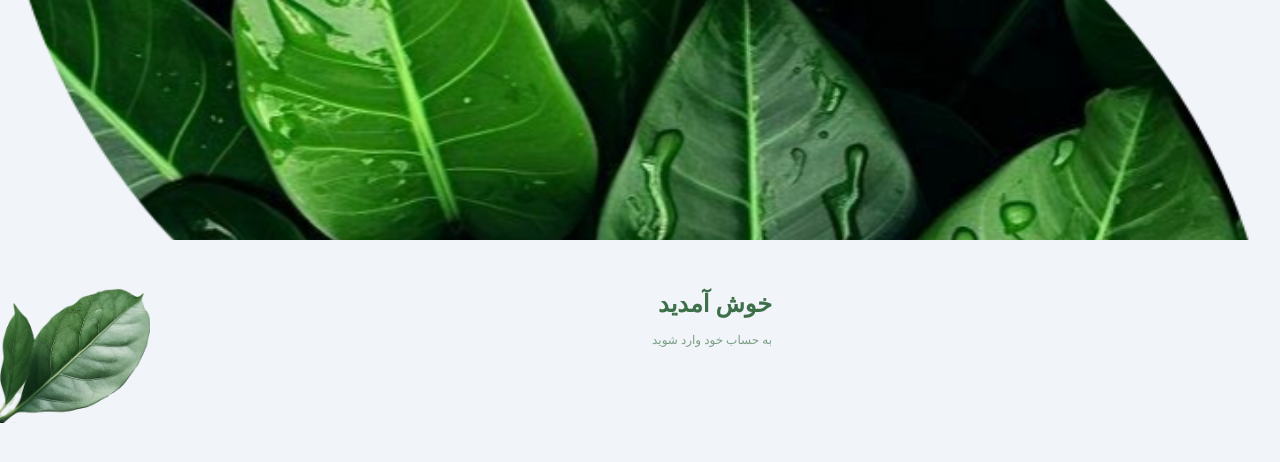
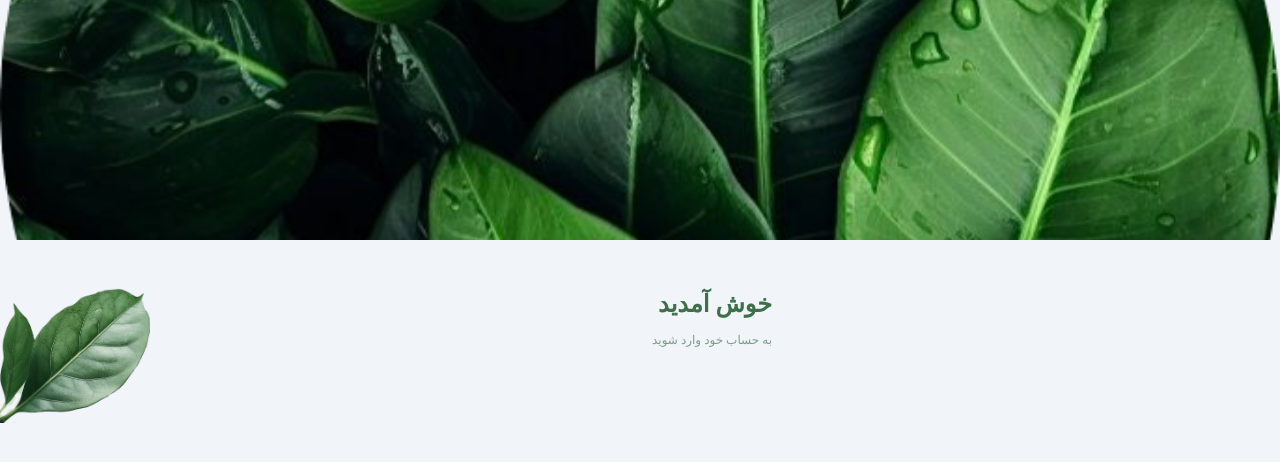
Before and after one commit to SinaAndDan/Sina-Flower-2024, a Next.js app: page /account/login in a window 1280 px wide. Shown: the top 462 px of the page. Built offline with nearby package versions, Linux system fonts and the light colour scheme.

Commit message:
image shape changed

```diff
--- a/src/app/components/loginPage/login.tsx
+++ b/src/app/components/loginPage/login.tsx
@@ -8,7 +8,7 @@ const LogInPage: React.FC = () => {
         <Image
           width={1000}
           height={1000}
-          src="/loginPicII.png"
+          src="/loginPic.png"
           alt="Full Screen Image"
           className=" -z-20 rotate-180"
           priority={true} // Optional: Loads the image with high priority
```
Also changed, not shown: public/loginPic.png.
